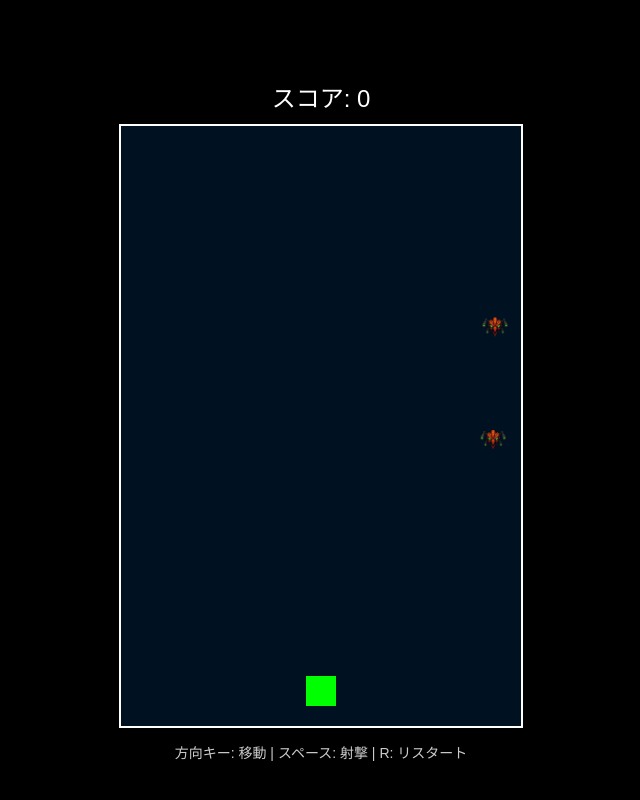
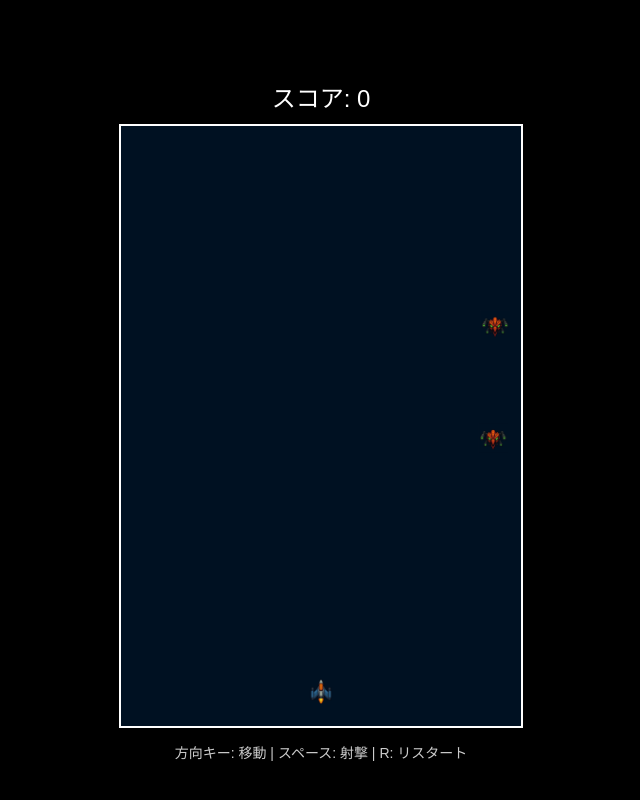
Before and after one commit to shupopo/shooting, a plain HTML site: page index.html in a window 1280 px wide. Shown: the whole page, without its empty margins (319-959 px from the left). Drawn offline with Linux system fonts and the light colour scheme.

Commit message:
add hero image

```diff
--- a/index.html
+++ b/index.html
@@ -69,14 +69,22 @@
         let animationId;
 
         const enemyImage = new Image();
+        const heroImage = new Image();
         enemyImage.src = 'enemy.png';
-        let imageLoaded = false;
+        heroImage.src = 'hero.png';
+        let imagesLoaded = 0;
+        const totalImages = 2;
 
-        enemyImage.onload = function() {
-            imageLoaded = true;
-            gameState = 'playing';
-            gameLoop();
-        };
+        function checkAllImagesLoaded() {
+            imagesLoaded++;
+            if (imagesLoaded >= totalImages) {
+                gameState = 'playing';
+                gameLoop();
+            }
+        }
+
+        enemyImage.onload = checkAllImagesLoaded;
+        heroImage.onload = checkAllImagesLoaded;
 
         const player = {
             x: canvas.width / 2 - 15,
@@ -244,15 +252,19 @@
         function draw() {
             ctx.clearRect(0, 0, canvas.width, canvas.height);
 
-            ctx.fillStyle = '#00ff00';
-            ctx.fillRect(player.x, player.y, player.width, player.height);
+            if (imagesLoaded >= totalImages) {
+                ctx.drawImage(heroImage, player.x, player.y, player.width, player.height);
+            } else {
+                ctx.fillStyle = '#00ff00';
+                ctx.fillRect(player.x, player.y, player.width, player.height);
+            }
 
             ctx.fillStyle = '#ffff00';
             bullets.forEach(bullet => {
                 ctx.fillRect(bullet.x, bullet.y, bullet.width, bullet.height);
             });
 
-            if (imageLoaded) {
+            if (imagesLoaded >= totalImages) {
                 enemies.forEach(enemy => {
                     ctx.drawImage(enemyImage, enemy.x, enemy.y, enemy.width, enemy.height);
                 });
@@ -293,7 +305,7 @@
             gameLoop();
         }
 
-        if (imageLoaded) {
+        if (imagesLoaded >= totalImages) {
             gameState = 'playing';
             gameLoop();
         }
```
Also changed, not shown: hero.png (added).
